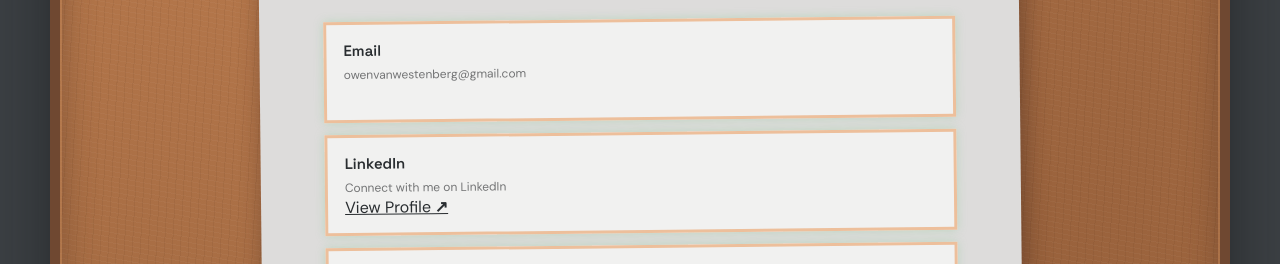
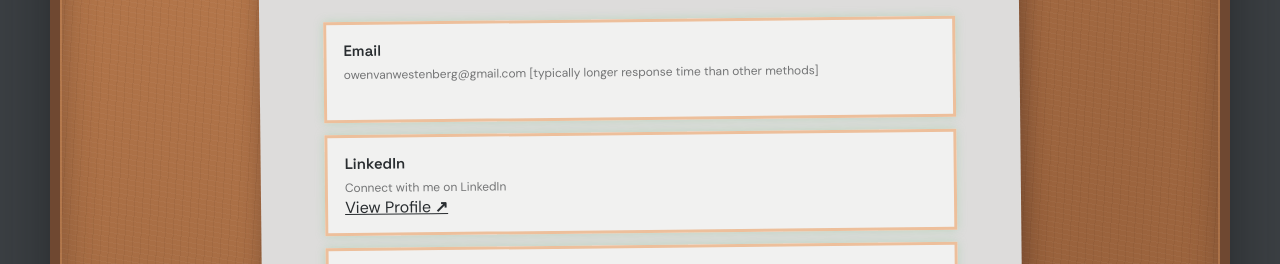
Before and after one commit to OwenVWest/OwenVWest.github.io, a plain HTML site: page indexcontact.html in a window 1280 px wide. Shown: the part 473-737 px from the top of the page. Drawn offline with nearby package versions, Linux system fonts and the light colour scheme.

Commit message:
Update contact methods in indexcontact.html
Added note about response time for email contact.

```diff
--- a/indexcontact.html
+++ b/indexcontact.html
@@ -12,7 +12,7 @@
     <header class="topbar"><a class="brand" href="index.html"><span class="brand-mark">OVW</span><span>OWEN VAN WESTENBERG<small>COMP SCI/CYBER STUDENT PORTFOLIO</small></span></a><span class="status"><span class="status-dot"></span></span></header>
     <section class="corkboard page-board">
       <a class="back-link" href="index.html">[← BACK]</a>
-      <article class="page-paper"><span class="eyebrow">04</span><h1>Contact<span> Me</span></h1><p>Feel free to reach out to me through any of the following methods:</p><div class="placeholder-list"><div class="placeholder-item"><strong>Email</strong><span>owenvanwestenberg@gmail.com</span><a class="contact-email" href="mailto:owenvanwestenberg@gmail.com"></a></div><div class="placeholder-item"><strong>LinkedIn</strong><span>Connect with me on LinkedIn</span><a class="contact-linkedin" href="https://www.linkedin.com/in/owen-van-westenberg-262452386/" target="_blank">View Profile<b>  ↗</b></a></div><div class="placeholder-item"><strong>GitHub</strong><span>Check out my GitHub profile</span><a class="contact-github" href="https://github.com/OwenVWest" target="_blank">View Profile<b>  ↗</b></a></div></div></article>
+      <article class="page-paper"><span class="eyebrow">04</span><h1>Contact<span> Me</span></h1><p>Feel free to reach out to me through any of the following methods:</p><div class="placeholder-list"><div class="placeholder-item"><strong>Email</strong><span>owenvanwestenberg@gmail.com [typically longer response time than other methods]</span><a class="contact-email" href="mailto:owenvanwestenberg@gmail.com"></a></div><div class="placeholder-item"><strong>LinkedIn</strong><span>Connect with me on LinkedIn</span><a class="contact-linkedin" href="https://www.linkedin.com/in/owen-van-westenberg-262452386/" target="_blank">View Profile<b>  ↗</b></a></div><div class="placeholder-item"><strong>GitHub</strong><span>Check out my GitHub profile</span><a class="contact-github" href="https://github.com/OwenVWest" target="_blank">View Profile<b>  ↗</b></a></div></div></article>
     </section>
   </main>
 </body>
```
